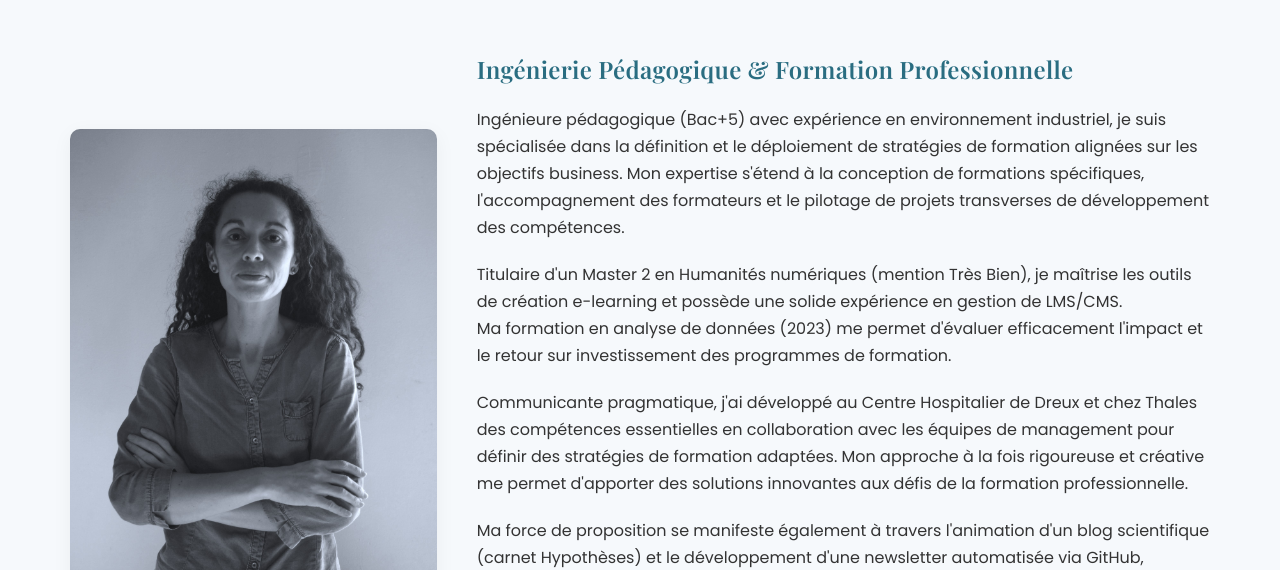
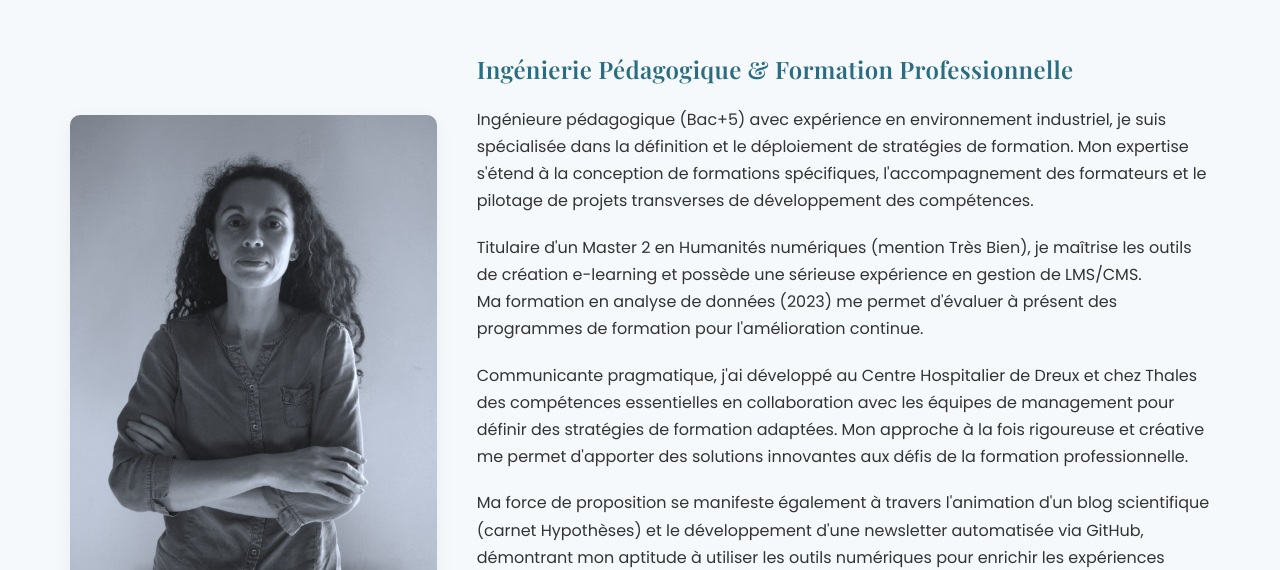
Before and after one commit to SiaSia-dev/presentation-inge_formation_NovoNordisk, a plain HTML site: page index.html in a window 1280 px wide. Shown: the part 682-1252 px from the top of the page. Drawn offline with nearby package versions, Linux system fonts and the light colour scheme.

Commit message:
Update index.html

```diff
--- a/index.html
+++ b/index.html
@@ -749,9 +749,9 @@
                 </div>
                 <div class="about-text">
                     <h3>Ingénierie Pédagogique & Formation Professionnelle</h3>
-                    <p>Ingénieure pédagogique (Bac+5) avec expérience en environnement industriel, je suis spécialisée dans la définition et le déploiement de stratégies de formation alignées sur les objectifs business. Mon expertise s'étend à la conception de formations spécifiques, l'accompagnement des formateurs et le pilotage de projets transverses de développement des compétences.</p>
+                    <p>Ingénieure pédagogique (Bac+5) avec expérience en environnement industriel, je suis spécialisée dans la définition et le déploiement de stratégies de formation. Mon expertise s'étend à la conception de formations spécifiques, l'accompagnement des formateurs et le pilotage de projets transverses de développement des compétences.</p>
 
-                    <p>Titulaire d'un Master 2 en Humanités numériques (mention Très Bien), je maîtrise les outils de création e-learning et possède une solide expérience en gestion de LMS/CMS. <br>Ma formation en analyse de données (2023) me permet d'évaluer efficacement l'impact et le retour sur investissement des programmes de formation.</p>
+                    <p>Titulaire d'un Master 2 en Humanités numériques (mention Très Bien), je maîtrise les outils de création e-learning et possède une sérieuse expérience en gestion de LMS/CMS. <br>Ma formation en analyse de données (2023) me permet d'évaluer à présent des programmes de formation pour l'amélioration continue.</p>
 
                     <p>Communicante pragmatique, j'ai développé au Centre Hospitalier de Dreux et chez Thales des compétences essentielles en collaboration avec les équipes de management pour définir des stratégies de formation adaptées. Mon approche à la fois rigoureuse et créative me permet d'apporter des solutions innovantes aux défis de la formation professionnelle.</p>
 
```
